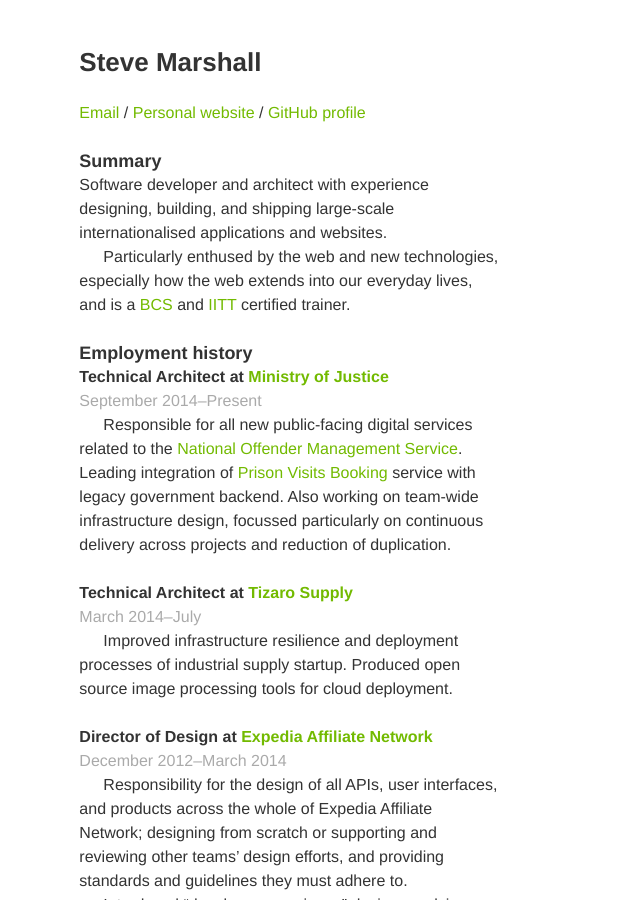
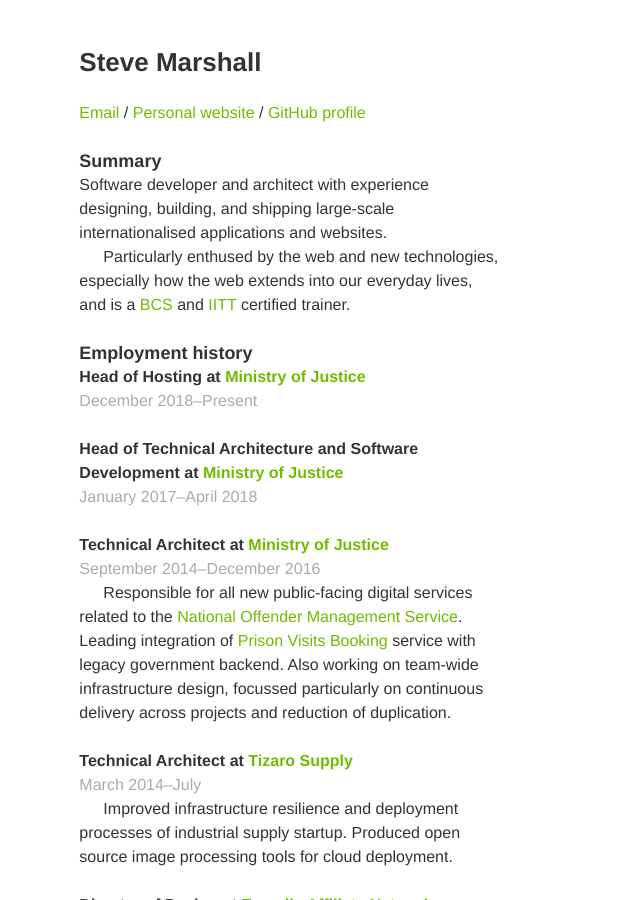
Before and after one commit to SteveMarshall/stevemarshall.github.io, a Jekyll site: the page built from cv.md, in a window 1280 px wide and 900 px high. Shown: the whole window, without its empty margins (0-640 px from the left). Built offline with Jekyll 4.4.1, drawn with Linux system fonts in a browser that asks for light colours; our own code applies the rules of GitHub Pages for plain Markdown files.

Commit message:
List all of my roles at MOJ
I'll fill out the details of these later.

```diff
--- a/cv.md
+++ b/cv.md
@@ -21,10 +21,20 @@
 Employment history
 ------------------
 
+### Head of Hosting at [Ministry of Justice](https://www.gov.uk/government/organisations/ministry-of-justice)
+
+<span class="meta"><time datetime="2017-12-01">December
+2018</time>--Present</span>
+
+### Head of Technical Architecture and Software Development at [Ministry of Justice](https://www.gov.uk/government/organisations/ministry-of-justice)
+
+<span class="meta"><time datetime="2017-01-01">January
+2017</time>--<time datetime="2018-04-25">April 2018</time></span>
+
 ### Technical Architect at [Ministry of Justice](https://www.gov.uk/government/organisations/ministry-of-justice)
 
 <span class="meta"><time datetime="2014-09-29">September
-2014</time>--Present</span>
+2014</time>--<time datetime="2016-12-31">December 2016</time></span>
 
 Responsible for all new public-facing digital services related to the
 [National Offender Management
```
